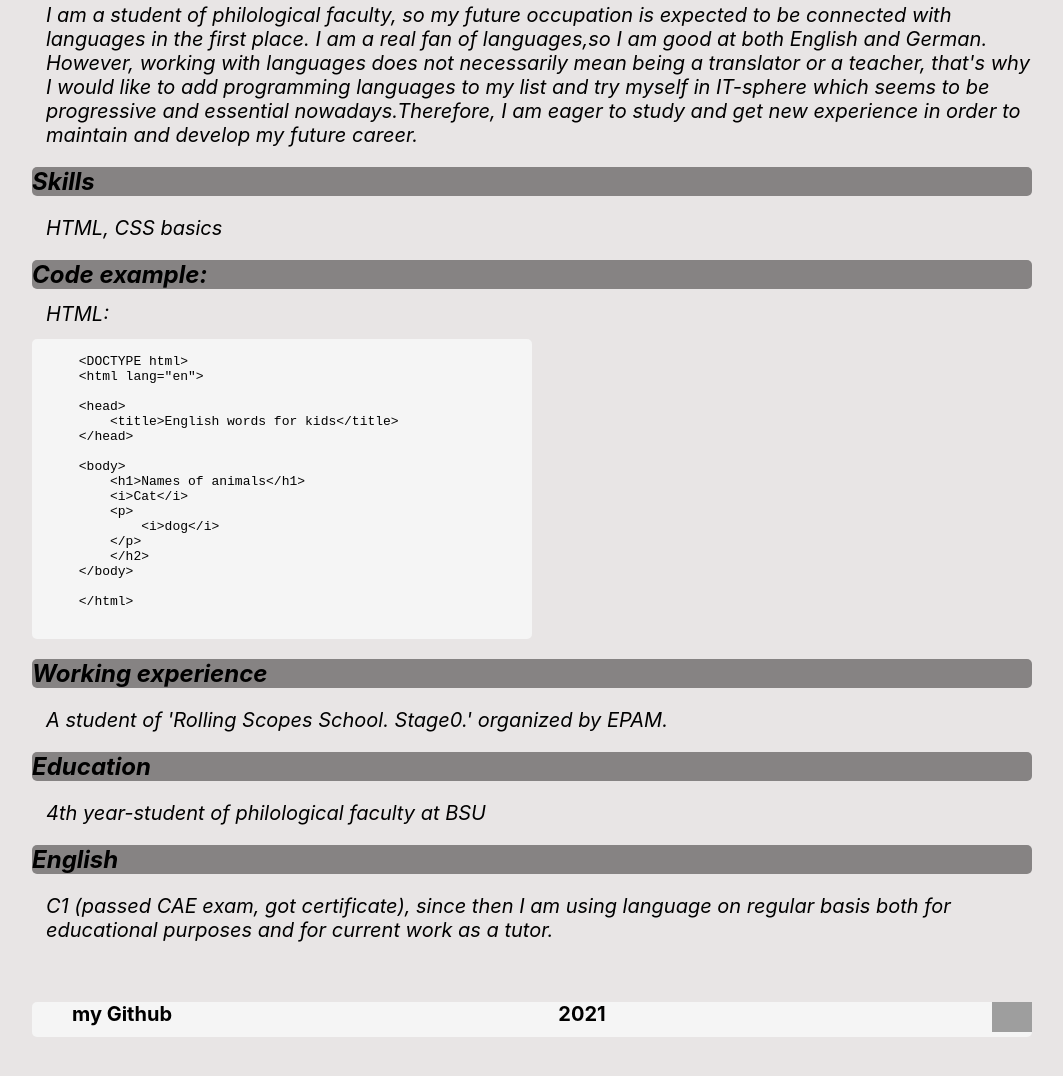
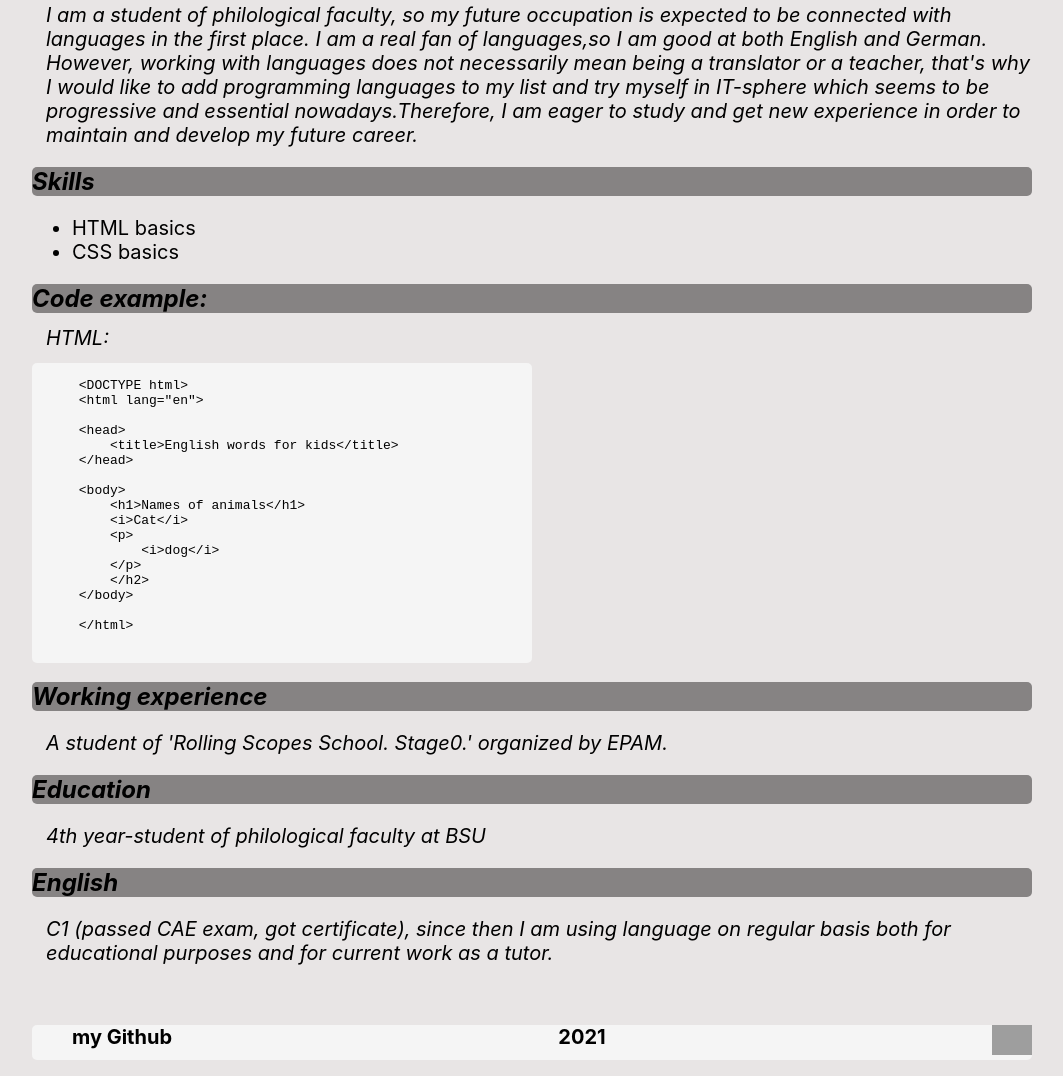
Before and after one commit to ntereshenok/rsschool-cv, a plain HTML site: page index.html in a window 1280 px wide. Shown: the part 391-1467 px from the top of the page, without its empty margins (108-1171 px from the left). Before the commit the page ends 1444 px from the top, so only its background shows below. Drawn offline with Linux system fonts and the light colour scheme; grey boxes are pictures that could not be loaded.

Commit message:
feat: add nav

```diff
--- a/index.html
+++ b/index.html
@@ -35,7 +35,10 @@
         am eager to study and get new experience in order to maintain and develop my future career.
       </p>
       <h2>Skills</h2>
-      <p>HTML, CSS basics</p>
+      <ul>
+        <li> HTML basics</li>
+        <li> CSS basics</li>
+      </ul>
       <h2>Code example: </h2>
       <p class="paragraph">HTML:</p>
       <pre>
@@ -67,10 +70,12 @@
     <p>C1 (passed CAE exam, got certificate), since then I am using language on regular basis both for educational purposes and for current work as a tutor.</p>
   </main>
     <footer>
+  <nav>
   <ul class="footer-links"> <li class="footer-li"> <a href="https://github.com/ntereshenok">my Github</a> </li>
   <li class="footer-li">2021</li>
   <li class="footer-li"> <a href="https://rs.school/js/"><img class="logo" src="https://rs.school/images/rs_school_js.svg" alt="logo"></a></li>
   </ul>
+  </nav>
 </footer>
   </div>
 </body>
```
